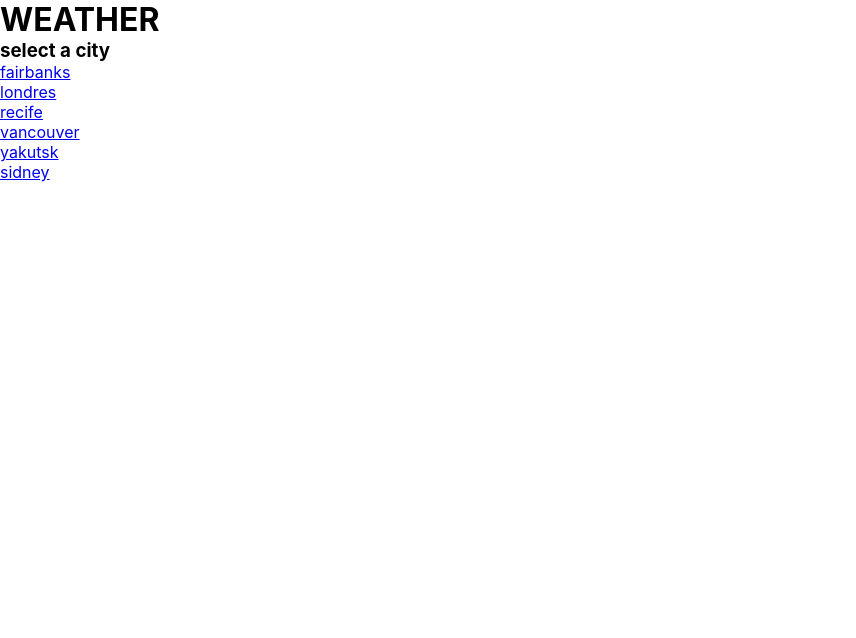
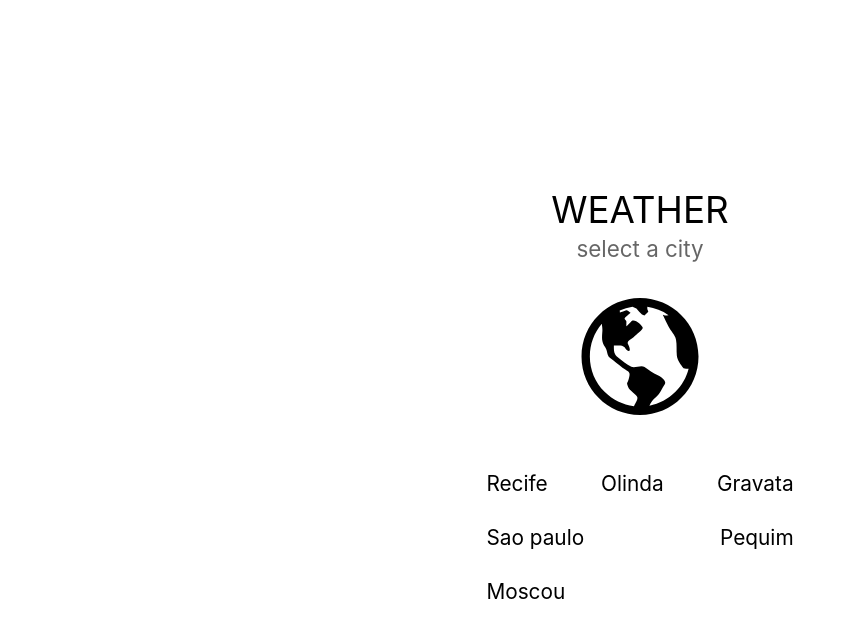
Before and after one commit to cgmonte/desafio-weather-app, a React (Create React App) app: page /home in a window 1280 px wide. Shown: the top 638 px of the page, without its empty margins (0-856 px from the left). Built offline with nearby package versions, Linux system fonts and the light colour scheme.

Commit message:
layout home e spinner

```diff
--- a/src/App.js
+++ b/src/App.js
@@ -8,26 +8,16 @@ import { BrowserRouter, Route, Switch, Redirect } from 'react-router-dom';
 
 import Home from './Components/Home';
 
-// import { useMediaQuery } from 'react-responsive'
-
 function App() {
 
-  // const mediaQuery = {
-  //   isBigScreen: useMediaQuery({ minWidth: 1824 }),
-  //   isTabletOrMobile: useMediaQuery({ maxWidth: 1224 }),
-  //   isPortrait: useMediaQuery({ orientation: 'portrait' }),
-  //   isRetina: useMediaQuery({ minResolution: '2dppx' })
-  // }
-
-  // const MediaContext = React.createContext({});
-
-  const cities = ['fairbanks', 'londres', 'recife', 'vancouver', 'yakutsk', 'sidney']
+  const cities = [
+    'recife', 'olinda', 'gravata',
+    'sao paulo', 'pequim', 'moscou'
+  ]
 
   const routes = cities.map((city) =>
     <Route path={'/' + city} key={city}>
-      {/* <MediaContext.Provider value={mediaQuery}> */}
-        <CityWeather />
-      {/* </MediaContext.Provider> */}
+      <CityWeather />
     </Route>
   );
 
--- a/src/Components/CityWeather.js
+++ b/src/Components/CityWeather.js
@@ -9,11 +9,12 @@ import CurrentWeather from "./CurrentWeather";
 import ForecastSection from "./ForecastSection";
 import FooterInfo from "./FooterInfo";
 import Navigation from "./Navigation";
+import { CgSpinner } from 'react-icons/cg';
+
+import { IconContext } from "react-icons"
+
 
 import "./Global.scss";
-
-// import { useMediaQuery } from 'react-responsive'
-
 class CityWeather extends React.Component {
     constructor(props) {
         super(props);
@@ -24,23 +25,13 @@ class CityWeather extends React.Component {
         }
     }
 
-    // static contextType = this.props.mediaContext;
-
     async componentDidMount() {
-
-        // console.log('media context', this.context)
 
         const response = await weatherApiGetData({ city: this.state.cityName, days: 1 });
 
         const weatherData = processApiData(response.data)
 
-        this.setState({ weatherData: weatherData, fetchingData: false },
-            function () {
-                console.log(this.state.weatherData);
-                console.log(this.context)
-                // console.log(contextType)
-            }
-        )
+        this.setState({ weatherData: weatherData, fetchingData: false })
     }
 
     render() {
@@ -49,12 +40,19 @@ class CityWeather extends React.Component {
                 <Navigation />
                 {this.state.fetchingData ?
                     (
-                        <h2> Loading data </h2>
+                            <div id="outer-spinner-div">
+                                <IconContext.Provider value={{
+                                    size: "4em",
+                                    className: "spinner-icon"
+                                }}>
+                                    <CgSpinner />
+                                </IconContext.Provider>
+                            </div>
                     ) : (
 
-                        <div id="main-content-div">
+                        <div className="main-content-div">
 
-                            <p id="city-name"> {this.state.cityName.toUpperCase()} </p>
+                            <p className="main-title-name"> {this.state.cityName.toUpperCase()} </p>
 
                             <CurrentWeather data={this.state.weatherData.currentWeather} />
 
--- a/src/Components/CurrentWeather.js
+++ b/src/Components/CurrentWeather.js
@@ -16,7 +16,7 @@ const CurrentWeather = ({
 
     <div id="current-weather-div">
 
-    <p id="current-condition-title">{current_condition.toLowerCase()}</p>
+    <p className="main-subtitle-name">{current_condition.toLowerCase()}</p>
 
     <div id="current-weather-info-div">
 
--- a/src/Components/Global.scss
+++ b/src/Components/Global.scss
@@ -16,10 +16,73 @@
     }
 }
 
-#city-name {
+#outer-home-div {
+    width: 100vw;
+    height: 100vh;
+    display: flex;
+    justify-content: center;
+    align-items: center;
+}
+
+#main-home-content-div {
+    display: flex;
+    flex-direction: column;
+    align-items: center;
+}
+
+#home-links-outer-div {
+    display: flex;
+    flex-wrap: wrap;
+    justify-content: space-between;
+    width: 21em;
+
+}
+
+.home-links {
+    color: black;
+    text-decoration: none;
+    font-size: 1.3em;
+}
+
+.city-link-outer-div {
+    margin: 0.9em;
+}
+
+.main-title-name {
     font-size: 2.3em;
     margin-top: 0.15em;
 }
+
+.home-icon {
+    // stroke-width: 1px;
+    padding-top: 1.4em;
+    padding-bottom: 1.8em;
+    color: #000000;
+}
+
+#outer-spinner-div {
+    display: flex;
+    width: 100%;
+    height: 80vh;
+    justify-content: center;
+    align-content: center;
+    align-items: center;
+
+}
+
+.spinner-icon{
+    animation: spin infinite 1s linear;
+    outline-width: 10em;
+}
+
+@keyframes spin {
+    from {
+      transform: rotate(0deg);
+    }
+    to {
+      transform: rotate(360deg);
+    }
+  }
 
 #back-link-icon {
     padding-top: 1em;
@@ -42,12 +105,14 @@
     margin-top: -1em;
 }
 
-#main-content-div {
+.main-content-div {
     display: flex;
     flex-direction: column;
     align-items: center;
     width: 100vw;
 }
+
+
 
 #current-weather-div {
     display: flex;
@@ -56,7 +121,7 @@
     width: 100vw;
 }
 
-#current-condition-title {
+.main-subtitle-name {
     text-align: center;
     font-size: 1.4em;
     padding-top: 0.12em;
@@ -134,6 +199,7 @@
 }
 
 .big-icon {
+    // stroke-width: 1px;
     padding: 0px;
     color: #000000;
 }
--- a/src/Components/Home.js
+++ b/src/Components/Home.js
@@ -2,21 +2,45 @@ import React, { Fragment } from "react";
 
 import { Link, withRouter } from 'react-router-dom';
 
-const Home = ({cities}) => (
+import { IoMdGlobe } from 'react-icons/io'
+
+import { IconContext } from "react-icons"
+
+import { firstLetterUppercase } from "../lib/utils";
+
+import "./Global.scss";
+
+const Home = ({ cities }) => (
     <Fragment>
-        <h1>
+        <div id="outer-home-div">
+                <div id="main-home-content-div">
+                    <p className="main-title-name">
                         WEATHER
-        </h1>
+                    </p>
 
-        <h3>select a city</h3>
+                    <p className="main-subtitle-name">select a city</p>
 
+                    <IconContext.Provider value={{
+                        size: "9em",
+                        className: "home-icon"
+                    }}>
+
+                        <IoMdGlobe />
+
+                    </IconContext.Provider>
+
+                    <div id="home-links-outer-div">
                         {cities.map((city) =>
-            <div key={city}>
+                            <div key={city} className="city-link-outer-div">
                                 <Link to={`/${city}`} className="home-links">
-                    {city}
+                                    {firstLetterUppercase(city)}
                                 </Link>
                             </div>
+
                         )}
+                    </div>
+                </div>
+        </div>
     </Fragment>
 )
 export default withRouter(Home);
--- a/src/lib/utils.js
+++ b/src/lib/utils.js
@@ -2,14 +2,14 @@ export function unitConvertKphMs(kph) {
     return Number.parseFloat(kph / 3.6).toFixed(2)
 }
 
-export function processApiData({current, forecast}) {
+export function processApiData({ current, forecast }) {
     try {
 
-        const currentWeather = getCurrentWeather({current, forecast})
+        const currentWeather = getCurrentWeather({ current, forecast })
 
-        const forecastWeather = getForecastWeather({forecast})
+        const forecastWeather = getForecastWeather({ forecast })
 
-        const otherInfo = getOtherInfo({current, forecast})
+        const otherInfo = getOtherInfo({ current, forecast })
 
         return { currentWeather, forecastWeather, otherInfo }
 
@@ -18,7 +18,7 @@ export function processApiData({current, forecast}) {
     }
 }
 
-function getCurrentWeather({current, forecast}) {
+function getCurrentWeather({ current, forecast }) {
     return {
         last_updated: current.last_updated,
         is_day: current.is_day,
@@ -30,7 +30,7 @@ function getCurrentWeather({current, forecast}) {
     }
 }
 
-function getOtherInfo({current, forecast: {forecastday}}) {
+function getOtherInfo({ current, forecast: { forecastday } }) {
     return {
         current_humidity: current.humidity,
         current_wind_speed: unitConvertKphMs(current.wind_kph),
@@ -39,7 +39,7 @@ function getOtherInfo({current, forecast: {forecastday}}) {
     }
 }
 
-function getForecastWeather({forecast}) {
+function getForecastWeather({ forecast }) {
 
     const forecastWeather = {
         dawn: {},
@@ -70,7 +70,7 @@ function getForecastWeather({forecast}) {
     return forecastWeather
 }
 
-function getWeatherByHour({condition: {icon, code}, is_day, temp_c}) {
+function getWeatherByHour({ condition: { icon, code }, is_day, temp_c }) {
     return {
         icon_url: icon,
         condition_code: code,
@@ -78,3 +78,7 @@ function getWeatherByHour({condition: {icon, code}, is_day, temp_c}) {
         temperature: temp_c
     }
 }
+
+export function firstLetterUppercase(name) {
+    return name.charAt(0).toUpperCase() + name.slice(1);
+}
```
Lines whose indentation alone changed are shown as unchanged.
